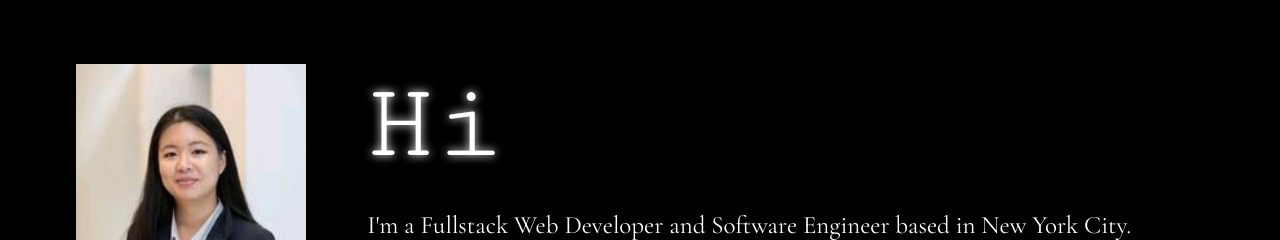
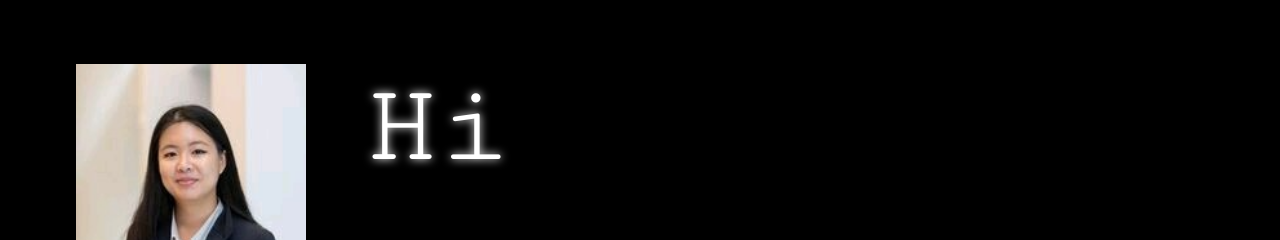
Before and after one commit to aimee-liang/aimee-liang-dev, a React (Create React App) app: page / in a window 1280 px wide. Shown: the top 240 px of the page. Built offline with nearby package versions, Linux system fonts and the light colour scheme.

Commit message:
Updated styling for aboutMe component

```diff
--- a/src/App.css
+++ b/src/App.css
@@ -5,8 +5,9 @@
 
 .typewriter{
   margin-top: auto;
+  margin-bottom: 5%;
   font-family: 'Cutive Mono', monospace;
-  font-size: 110px;
+  font-size: 115px;
   color: white;
   text-shadow: 0px 0px 10px white;
 }
```
